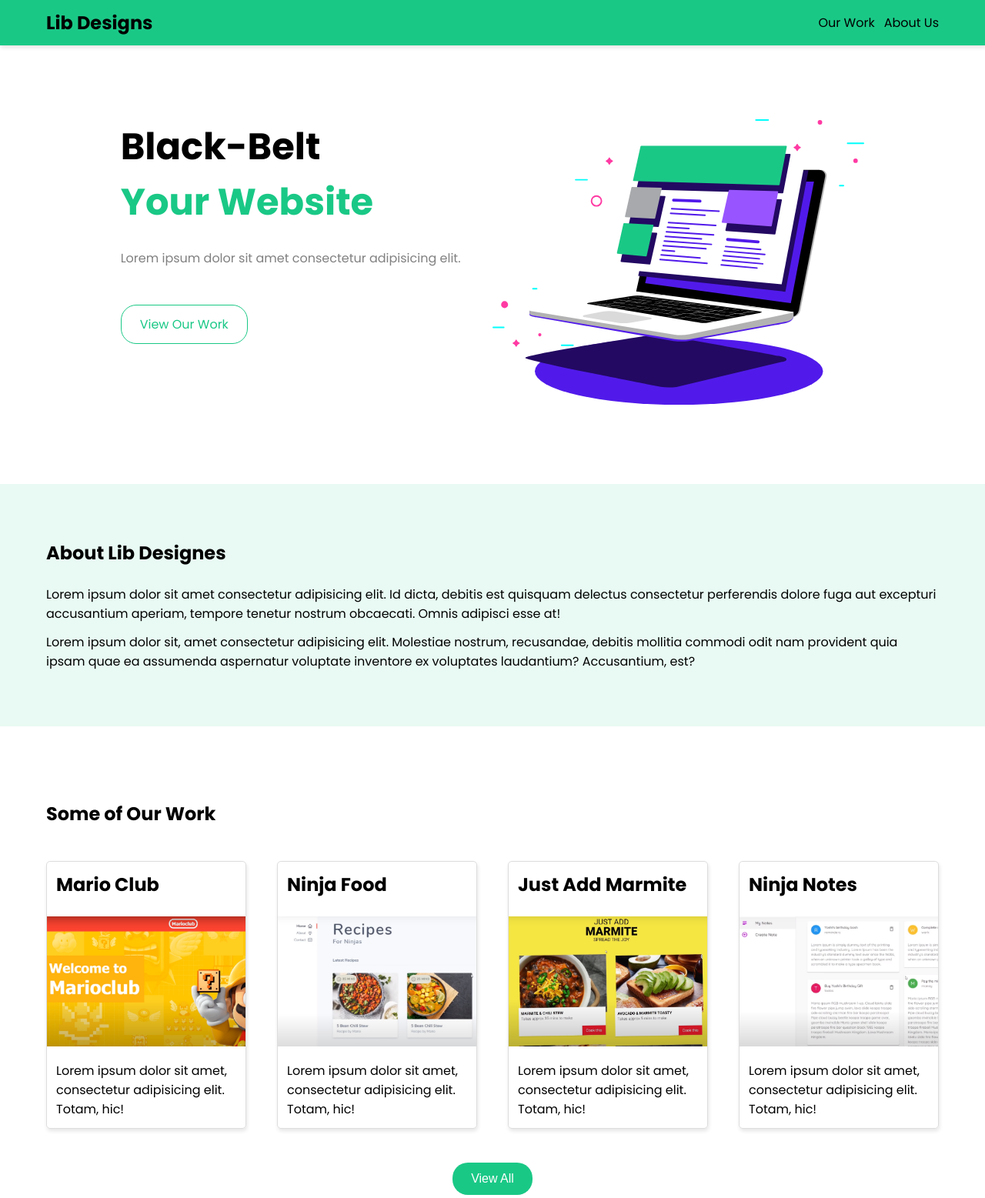
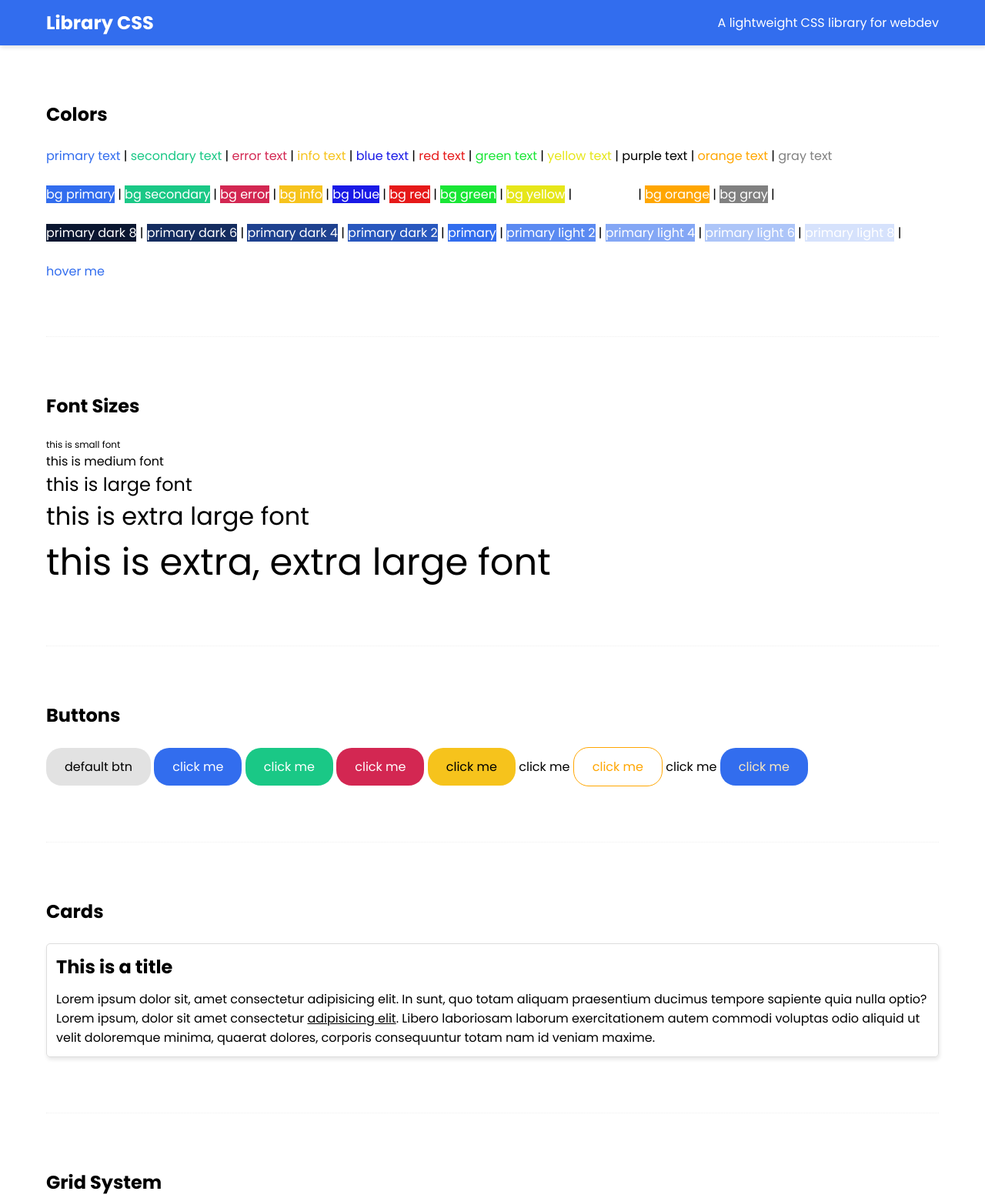
Before and after one commit to usernameDenys/sass, a website: page index.html in a window 1280 px wide. Shown: the top 1557 px of the page at 77% size. Drawn offline with Linux system fonts and the light colour scheme.

Commit message:
lib components
sass used

```diff
--- a/css/index.css
+++ b/css/index.css
@@ -9,17 +9,13 @@ body {
   font-family: Poppins;
 }
 
-ul {
-  padding: 0;
-  list-style-type: none;
-}
-
 a {
   text-decoration: none;
 }
 
-img {
-  max-width: 100%;
+hr {
+  border: 0;
+  border-top: 1px dotted #efefef;
 }
 
 .container {
@@ -55,44 +51,150 @@ img {
     width: 100%;
   }
 }
-@media (min-width: 720px) {
-  .col-5-md {
+@media (min-width: 480px) {
+  .col-5-sm {
     box-sizing: border-box;
     flex-grow: 0;
     width: 41.6666666667%;
   }
-  .col-6-md {
-    box-sizing: border-box;
-    flex-grow: 0;
-    width: 50%;
-  }
 }
-@media (min-width: 960px) {
-  .col-3-lg {
+@media (min-width: 1200px) {
+  .col-3-xl {
     box-sizing: border-box;
     flex-grow: 0;
     width: 25%;
   }
+}
+.text-primary {
+  color: #326dee;
+}
+
+.bg-primary {
+  background-color: #326dee;
+}
+
+.bg-primary-light-2 {
+  background-color: #5b8af1;
+}
+
+.bg-primary-light-4 {
+  background-color: #84a7f5;
+}
+
+.bg-primary-light-6 {
+  background-color: #adc5f8;
+}
+
+.bg-primary-light-8 {
+  background-color: #d6e2fc;
+}
+
+.bg-primary-dark-2 {
+  background-color: #2857be;
+}
+
+.bg-primary-dark-4 {
+  background-color: #1e418f;
+}
+
+.bg-primary-dark-6 {
+  background-color: #142c5f;
+}
+
+.bg-primary-dark-8 {
+  background-color: #0a1630;
 }
 
 .text-secondary {
   color: #1ac886;
 }
 
-.text-hover-secondary:hover {
-  color: #1ac886;
+.bg-secondary {
+  background-color: #1ac886;
 }
 
-.bg-secondary-light-9 {
-  background-color: #e8faf3;
+.bg-secondary-light-5 {
+  background-color: #8de4c3;
+}
+
+.text-secondary-dark-2 {
+  color: #15a06b;
+}
+
+.text-error {
+  color: #d32752;
+}
+
+.bg-error {
+  background-color: #d32752;
+}
+
+.text-info {
+  color: #f6c31c;
+}
+
+.bg-info {
+  background-color: #f6c31c;
+}
+
+.text-blue {
+  color: #1919e6;
+}
+
+.bg-blue {
+  background-color: #1919e6;
+}
+
+.text-red {
+  color: #e61919;
+}
+
+.bg-red {
+  background-color: #e61919;
+}
+
+.text-yellow {
+  color: #e6e619;
+}
+
+.bg-yellow {
+  background-color: #e6e619;
+}
+
+.text-green {
+  color: #19e635;
+}
+
+.bg-green {
+  background-color: #19e635;
+}
+
+.text-orange {
+  color: #ffa600;
+}
+
+.bg-orange {
+  background-color: #ffa600;
+}
+
+.text-hover-orange-light-1:hover {
+  color: #ffaf1a;
+}
+
+.bg-orange-light-5 {
+  background-color: #ffd380;
+}
+
+.text-orange-dark-2 {
+  color: #cc8500;
 }
 
 .text-gray {
   color: #808080;
 }
 
-.bg-gray-light-7 {
-  background-color: #d9d9d9;
+.bg-gray {
+  background-color: #808080;
 }
 
 .text-white {
@@ -115,6 +217,50 @@ img {
   padding-bottom: 0.75rem;
   font-weight: bold;
 }
+.card .card-body {
+  font-size: 1rem;
+}
+.card .card-body a {
+  text-decoration: underline;
+}
+
+.btn {
+  text-decoration: none;
+  cursor: pointer;
+  display: inline-block;
+  border: 0;
+  padding: 0.75rem 1.5rem;
+  border-radius: 20px;
+  background-color: #e2e2e2;
+}
+
+.btn-primary {
+  text-decoration: none;
+  cursor: pointer;
+  display: inline-block;
+  border: 0;
+  padding: 0.75rem 1.5rem;
+  border-radius: 20px;
+  background-color: #326dee;
+}
+.btn-primary:hover {
+  background-color: #4a7ef0;
+}
+
+.btn-complement-primary {
+  text-decoration: none;
+  cursor: pointer;
+  display: inline-block;
+  border: 0;
+  padding: 0.75rem 1.5rem;
+  border-radius: 20px;
+  background-color: #326dee;
+  color: #fae7bf;
+}
+.btn-complement-primary:hover {
+  color: #326dee;
+  background-color: #fae7bf;
+}
 
 .btn-secondary {
   text-decoration: none;
@@ -129,7 +275,33 @@ img {
   background-color: #1ddf95;
 }
 
-.btn-outlined-secondary {
+.btn-error {
+  text-decoration: none;
+  cursor: pointer;
+  display: inline-block;
+  border: 0;
+  padding: 0.75rem 1.5rem;
+  border-radius: 20px;
+  background-color: #d32752;
+}
+.btn-error:hover {
+  background-color: #da3961;
+}
+
+.btn-info {
+  text-decoration: none;
+  cursor: pointer;
+  display: inline-block;
+  border: 0;
+  padding: 0.75rem 1.5rem;
+  border-radius: 20px;
+  background-color: #f6c31c;
+}
+.btn-info:hover {
+  background-color: #f7c935;
+}
+
+.btn-outlined-orange {
   text-decoration: none;
   cursor: pointer;
   display: inline-block;
@@ -137,13 +309,13 @@ img {
   padding: 0.75rem 1.5rem;
   border-radius: 20px;
   background-color: #fff;
-  border: 1px solid #1ac886;
+  border: 1px solid #ffa600;
 }
-.btn-outlined-secondary:hover {
-  background-color: #1ac886;
+.btn-outlined-orange:hover {
+  background-color: #ffa600;
 }
 
- .navbar-secondary .container, .navbar-secondary {
+ .navbar-primary .container, .navbar-primary {
   width: 100%;
   display: flex;
   align-items: center;
@@ -151,74 +323,97 @@ img {
   box-sizing: border-box;
 }
 
- .navbar-secondary {
+ .navbar-primary {
   padding: 0.75rem 1.5rem;
   box-shadow: 1px 3px 5px rgba(0, 0, 0, 0.1);
 }
- .navbar-secondary .site-title {
+ .navbar-primary .site-title {
   font-size: 1.5rem;
 }
-
-.navbar-secondary {
-  background-color: #1ac886;
+.navbar-primary {
+  background-color: #326dee;
 }
 
-.p-0 {
-  padding: 0;
+.p-2 {
+  padding: 1.5rem;
 }
 
-.pt-3 {
-  padding-top: 3rem;
-}
-
-.pt-4 {
-  padding-top: 4.5rem;
-}
-
-.pb-3 {
-  padding-bottom: 3rem;
-}
-
-.pb-4 {
-  padding-bottom: 4.5rem;
-}
-
-.m-1 {
-  margin: 0.75rem;
-}
-
-.ml-1 {
-  margin-left: 0.75rem;
-}
-
-.mt-1 {
-  margin-top: 0.75rem;
+.mr-3 {
+  margin-right: 3rem;
 }
 
 .mt-2 {
   margin-top: 1.5rem;
 }
 
-.mt-5 {
-  margin-top: 6rem;
+.mt-3 {
+  margin-top: 3rem;
+}
+
+.mt-4 {
+  margin-top: 4.5rem;
 }
 
 .mb-2 {
   margin-bottom: 1.5rem;
 }
 
-.mb-3 {
-  margin-bottom: 3rem;
+.mb-4 {
+  margin-bottom: 4.5rem;
 }
 
-.display-f {
-  display: flex;
+.o-10 {
+  opacity: 0.1;
+}
+
+.o-30 {
+  opacity: 0.3;
+}
+
+.o-50 {
+  opacity: 0.5;
+}
+
+.o-70 {
+  opacity: 0.7;
+}
+
+.o-90 {
+  opacity: 0.9;
+}
+
+.br {
+  border-radius: 20px;
+}
+
+.br-xs {
+  border-radius: 5px;
+}
+
+.br-lg {
+  border-radius: 40px;
+}
+
+.display-i-b {
+  display: inline-block;
+}
+
+.font-sm {
+  font-size: 0.75rem;
 }
 
 .font-md {
   font-size: 1rem;
 }
 
+.font-lg {
+  font-size: 1.5rem;
+}
+
+.font-xl {
+  font-size: 2rem;
+}
+
 .font-xxl {
   font-size: 3rem;
 }
--- a/index.html
+++ b/index.html
@@ -1,106 +1,144 @@
-<!DOCTYPE html>
 <html lang="en">
+<head>
+  <meta charset="UTF-8">
+  <meta http-equiv="X-UA-Compatible" content="IE=edge">
+  <meta name="viewport" content="width=device-width, initial-scale=1.0">
+  <link rel="stylesheet" href="/css/index.css">
+  <title>Lib_SASS</title>
+</head>
+<body>
+  <nav class="navbar-primary text-white mb-4">
+    <div class="container">
+      <h2 class="site-title">Library CSS</h2>
+      <p>A lightweight CSS library for webdev</p>
+    </div>
+  </nav>
+  <div class="container">
+    <!-- colors -->
+    <h2 class="mb-2">Colors</h2>
+    <span class="text-primary">primary text</span> |
+    <span class="text-secondary">secondary text</span> |
+    <span class="text-error">error text</span> |
+    <span class="text-info">info text</span> |
+    <span class="text-blue">blue text</span> |
+    <span class="text-red">red text</span> |
+    <span class="text-green">green text</span> |
+    <span class="text-yellow">yellow text</span> |
+    <span class="text-purple">purple text</span> |
+    <span class="text-orange">orange text</span> |
+    <span class="text-gray">gray text</span>
 
-<head>
-    <meta charset="UTF-8">
-    <meta name="viewport" content="width=device-width, initial-scale=1.0">
-    <link rel="stylesheet" href="css/index.css">
-    <title>Website_sass_library</title>
+    <br><br>
 
-</head>
+    <span class="bg-primary text-white">bg primary</span> |
+    <span class="bg-secondary text-white">bg secondary</span> |
+    <span class="bg-error text-white">bg error</span> |
+    <span class="bg-info text-white">bg info</span> |
+    <span class="bg-blue text-white">bg blue</span> |
+    <span class="bg-red text-white">bg red</span> |
+    <span class="bg-green text-white">bg green</span> |
+    <span class="bg-yellow text-white">bg yellow</span> |
+    <span class="bg-purple text-white">bg purple</span> |
+    <span class="bg-orange text-white">bg orange</span> |
+    <span class="bg-gray text-white">bg gray</span> |
 
-<body>
+    <br><br>
 
-    <!--navbar-->
+    <span class="bg-primary-dark-8 text-white">primary dark 8</span> |
+    <span class="bg-primary-dark-6 text-white">primary dark 6</span> |
+    <span class="bg-primary-dark-4 text-white">primary dark 4</span> |
+    <span class="bg-primary-dark-2 text-white">primary dark 2</span> |
+    <span class="bg-primary text-white">primary</span> |
+    <span class="bg-primary-light-2 text-white">primary light 2</span> |
+    <span class="bg-primary-light-4 text-white">primary light 4</span> |
+    <span class="bg-primary-light-6 text-white">primary light 6</span> |
+    <span class="bg-primary-light-8 text-white">primary light 8</span> |
 
-    <nav class="navbar-secondary">
-        <div class="container">
-            <h1 class="site-title">Lib Designs</h1>
-            <ul class="display-f">
-                <li class="ml-1 text-hover-secondary"><a href="#work">Our Work</a></li>
-                <li class="ml-1 text-hover-secondary"><a href="#work">About Us</a></li>
-            </ul>
-        </div>
-    </nav>
-    <!--intro-->
+    <br><br>
+    <a href="#" class="text-primary text-hover-orange-light-1">hover me</a>
 
-    <div class="container mt-5">
-        <div class="row justify-center">
-            <div class="col-12-xs col-5-md">
-                <h2>
-                    <div class="font-xxl">Black-Belt</div>
-                    <div class="font-xxl text-secondary">Your Website</div>
-                </h2>
-                <p class="text-gray mt-2 mb-3">Lorem ipsum dolor sit amet consectetur adipisicing elit. </p>
-                <a href="#work" class="btn-outlined-secondary text-secondary text-hover-white">View Our Work</a>
-            </div>
-            <div class="col-12-xs col-5-md">
-                <img src="/img/laptop.svg" alt="image">
-            </div>
-        </div>
+    <hr class="mt-4 mb-4">
+
+    <!-- font sizes -->
+    <h2 class="mb-2">Font Sizes</h2>
+    <div class="font-sm">this is small font</div>
+    <div class="font-md">this is medium font</div>
+    <div class="font-lg">this is large font</div>
+    <div class="font-xl">this is extra large font</div>
+    <div class="font-xxl">this is extra, extra large font</div>
+
+    <hr class="mt-4 mb-4">
+
+    <!-- buttons -->
+    <h2 class="mb-2">Buttons</h2>
+    <a href="#" class="btn">default btn</a>
+    <a href="#" class="btn-primary text-white">click me</a>
+    <a href="#" class="btn-secondary text-white">click me</a>
+    <a href="#" class="btn-error text-white">click me</a>
+    <a href="#" class="btn-info">click me</a>
+    <a href="#" class="btn-outlined-purple text-purple text-hover-white">click me</a>
+    <a href="#" class="btn-outlined-orange text-orange text-hover-white">click me</a>
+    <a href="#" class="btn-complement-purple">click me</a>
+    <a href="#" class="btn-complement-primary">click me</a>
+
+    <hr class="mt-4 mb-4">
+
+    <!-- cards -->
+    <h2 class="mb-2">Cards</h2>
+    <div class="card">
+      <h1 class="card-title">This is a title</h1>
+      <p class="card-body">Lorem ipsum dolor sit, amet consectetur adipisicing elit. In sunt, quo totam aliquam praesentium ducimus tempore sapiente quia nulla optio? Lorem ipsum, dolor sit amet consectetur <a href="">adipisicing elit</a>. Libero laboriosam laborum exercitationem autem commodi voluptas odio aliquid ut velit doloremque minima, quaerat dolores, corporis consequuntur totam nam id veniam maxime.</p>
     </div>
 
-    <!--about-->
+    <hr class="mt-4 mb-4">
 
-    <section id="about" class="bg-secondary-light-9 mt-5 pt-4 pb-4">
-        <div class="container">
-            <h2 class="mb-2">About Lib Designes</h2>
-            <p>Lorem ipsum dolor sit amet consectetur adipisicing elit. Id dicta, debitis est quisquam delectus
-                consectetur perferendis dolore fuga aut excepturi accusantium aperiam, tempore tenetur nostrum
-                obcaecati. Omnis adipisci esse at!</p>
-            <p class="mt-1">Lorem ipsum dolor sit, amet consectetur adipisicing elit. Molestiae nostrum, recusandae,
-                debitis mollitia commodi odit nam provident quia ipsam quae ea assumenda aspernatur voluptate inventore
-                ex voluptates laudantium? Accusantium, est?</p>
+    <!-- grid system -->
+    <h2 class="mb-2">Grid System</h2>
+    <div class="row gap-2 justify-center">
+      <div class="col-12-xs col-5-sm col-3-xl">
+        <div class="card">
+          <h3 class="card-title">Hello</h3>
+          <p class="card-body">Lorem ipsum, dolor sit amet consectetur adipisicing elit.</p>
         </div>
-    </section>
-    <!--work section-->
-    <section id="work" class="mt-5">
-        <div class="container">
-            <h2 class="mb-2">Some of Our Work</h2>
-            <div class="row gap-2">
-                <div class="col-12-xs col-6-md col-3-lg">
-                    <div class="card p-0">
-                        <h3 class="card-title m-1">Mario Club</h3>
-                        <img src="/img/mario.png" alt="">
-                        <p class="m-1">Lorem ipsum dolor sit amet, consectetur adipisicing elit. Totam, hic!</p>
-                    </div>
-                </div>
-                <div class="col-12-xs col-6-md col-3-lg">
-                    <div class="card p-0">
-                        <h3 class="card-title m-1">Ninja Food</h3>
-                        <img src="/img/food.png" alt="">
-                        <p class="m-1">Lorem ipsum dolor sit amet, consectetur adipisicing elit. Totam, hic!</p>
-                    </div>
-                </div>
-                <div class="col-12-xs col-6-md col-3-lg">
-                    <div class="card p-0">
-                        <h3 class="card-title m-1">Just Add Marmite</h3>
-                        <img src="/img/marmite.png" alt="">
-                        <p class="m-1">Lorem ipsum dolor sit amet, consectetur adipisicing elit. Totam, hic!</p>
-                    </div>
-                </div>
-                <div class="col-12-xs col-6-md col-3-lg">
-                    <div class="card p-0">
-                        <h3 class="card-title m-1">Ninja Notes</h3>
-                        <img src="/img/notes.png" alt="">
-                        <p class="m-1">Lorem ipsum dolor sit amet, consectetur adipisicing elit. Totam, hic!</p>
-                    </div>
-                </div>
-            </div>
-            <div class="row justify-center mt-2">
-                <button class="btn-secondary text-white font-md">View All</button>
-            </div>
+      </div>
+      <div class="col-12-xs col-5-sm col-3-xl">
+        <div class="card">
+          <h3 class="card-title">Hello</h3>
+          <p class="card-body">Lorem ipsum, dolor sit amet consectetur adipisicing elit.</p>
         </div>
-    </section>
+      </div>
+      <div class="col-12-xs col-5-sm col-3-xl">
+        <div class="card">
+          <h3 class="card-title">Hello</h3>
+          <p class="card-body">Lorem ipsum, dolor sit amet consectetur adipisicing elit.</p>
+        </div>
+      </div>
+      <div class="col-12-xs col-5-sm col-3-xl">
+        <div class="card">
+          <h3 class="card-title">Hello</h3>
+          <p class="card-body">Lorem ipsum, dolor sit amet consectetur adipisicing elit.</p>
+        </div>
+      </div>
+    </div>
 
+    <hr class="mt-4 mb-4">
 
-    <!--footer-->
-    <footer class="bg-gray-light-7 pt-3 pb-3 mt-5">
-        <div class="container">
-          copyright 2023 Lib Designs
-        </div>
-      </footer>
+    <!-- utilities -->
+    <h2>Using Utilities</h2>
+    <div class="mt-2 text-orange-dark-2 bg-orange-light-5 p-2 br-xs">
+      <p>Lorem ipsum dolor sit amet consectetur adipisicing elit. Dolores, perspiciatis!</p>
+    </div>
+    <div class="mt-2 text-secondary-dark-2 bg-secondary-light-5 p-2 br-lg">
+      <p>Lorem ipsum dolor sit amet consectetur adipisicing elit. Dolores, perspiciatis!</p>
+    </div>
+    <div class="display-i-b bg-purple text-white o-10 mt-3 mr-3 p-2">opacity 10</div>
+    <div class="display-i-b bg-purple text-white o-30 mt-3 mr-3 p-2">opacity 30</div>
+    <div class="display-i-b bg-purple text-white o-50 mt-3 mr-3 p-2">opacity 50</div>
+    <div class="display-i-b bg-purple text-white o-70 mt-3 mr-3 p-2">opacity 70</div>
+    <div class="display-i-b bg-purple text-white o-90 mt-3 mr-3 p-2">opacity 90</div>
 
+    <hr class="mt-4 mb-4">
+
+  </div>
 </body>
-
 </html>
```
